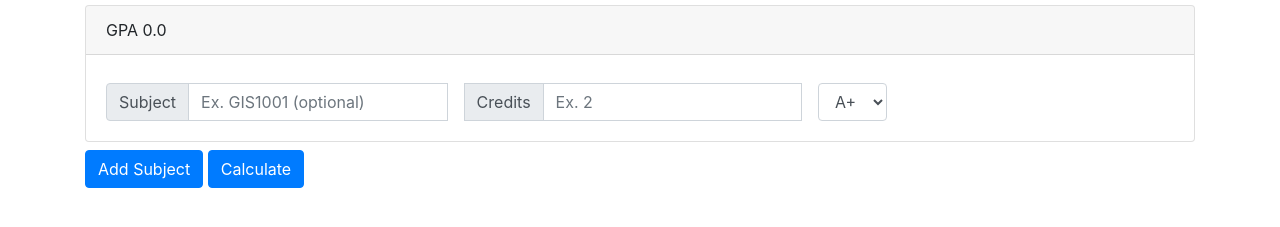
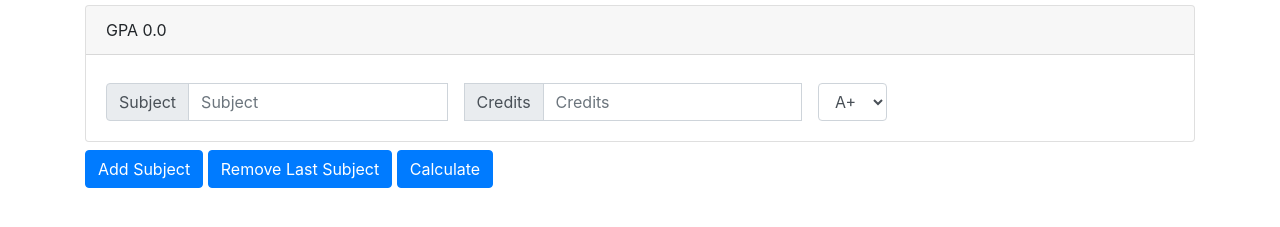
Before and after one commit to thiwaK/gpa_calculator, a plain HTML site: page index.html in a window 1280 px wide. Shown: the part 51-278 px from the top of the page. Drawn offline with nearby package versions, Linux system fonts and the light colour scheme.

Commit message:
fix clutter on small sized displays

```diff
--- a/index.html
+++ b/index.html
@@ -5,7 +5,7 @@
     <meta charset="UTF-8">
     <meta http-equiv="X-UA-Compatible" content="IE=edge">
     <meta name="viewport" content="width=device-width, initial-scale=1.0">
-    <title>Document</title>
+    <title>GPA Calculator</title>
     <link rel="stylesheet" href="https://cdn.jsdelivr.net/npm/bootstrap@4.6.1/dist/css/bootstrap.min.css">
 </head>
 
@@ -23,7 +23,15 @@
             </div>
         </div>
         <button type="button" onclick="addSubject();" class="btn btn-primary mt-2">Add Subject</button>
+        <button type="button" onclick="removeLasetSub();" class="btn btn-primary mt-2">Remove Last Subject</button>
         <button type="button" onclick="calGPA();" class="btn btn-primary mt-2">Calculate</button>
+
+        <div class="card-body">
+            <div class="" id="data_row">
+
+            </div>
+        </div>
+
     </div>
 
 
@@ -42,11 +50,12 @@
             // input group
             var input_group = document.createElement("class");
             input_group.classList = "input-group center-block mt-2";
+            input_group.id = "input_group_" + subCount;
             container.appendChild(input_group);
 
             // append div for lbl subject
             var input_group_prepend = document.createElement("class");
-            input_group_prepend.classList = "input-group-prepend";
+            input_group_prepend.classList = "input-group-prepend d-none d-md-block";
             input_group.appendChild(input_group_prepend);
 
             // lbl subject
@@ -57,14 +66,14 @@
 
             // input subject
             var input_sub = document.createElement("input");
-            input_sub.classList = "form-control col-3 mr-3";
-            input_sub.placeholder = "Ex. GIS1001 (optional)";
+            input_sub.classList = "form-control mr-3 col-md-3 ";
+            input_sub.placeholder = "Subject";
             input_sub.ariaLabel = "Subject";
             input_group.appendChild(input_sub);
 
             // append div for lbl credit
             input_group_prepend = document.createElement("class");
-            input_group_prepend.classList = "input-group-prepend";
+            input_group_prepend.classList = "input-group-prepend d-none d-md-block";
             input_group.appendChild(input_group_prepend);
 
             // lbl credit
@@ -75,8 +84,8 @@
 
             // input credit
             var input_credit = document.createElement("input");
-            input_credit.classList = "form-control col-3 mr-3";
-            input_credit.placeholder = "Ex. 2";
+            input_credit.classList = "form-control col-md-3 mr-3";
+            input_credit.placeholder = "Credits";
             input_credit.ariaLabel = "Credits";
             input_credit.id = "credit_" + subCount;
             input_group.appendChild(input_credit);
@@ -117,8 +126,6 @@
 
         }
 
-        addSubject();
-
         function calGPA() {
 
             for (var i = 1; i < subCount; i++) {
@@ -144,6 +151,19 @@
             }
         }
 
+        function removeLasetSub() {
+
+            if (subCount == 1) {
+                return;
+            }
+
+            var item = document.getElementById("input_group_" + (subCount - 1));
+            item.remove();
+            subCount = subCount - 1;
+        }
+
+        addSubject();
+
     </script>
     <script src="https://cdn.jsdelivr.net/npm/jquery@3.5.1/dist/jquery.slim.min.js"></script>
     <script src="https://cdn.jsdelivr.net/npm/bootstrap@4.6.1/dist/js/bootstrap.bundle.min.js"></script>
```
